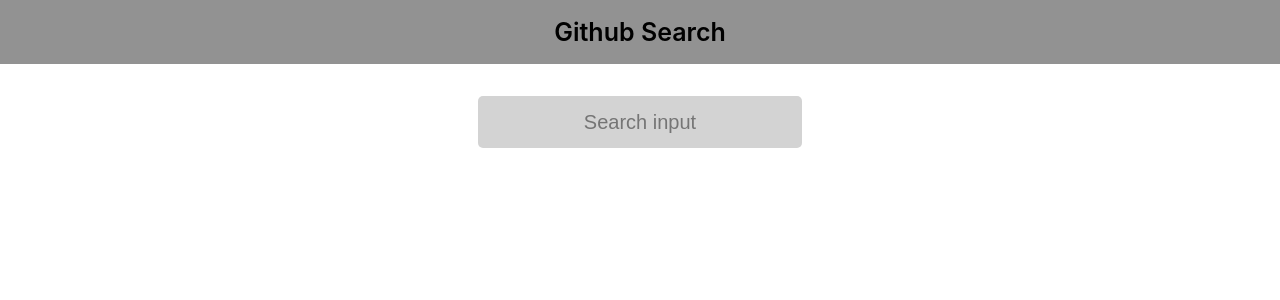
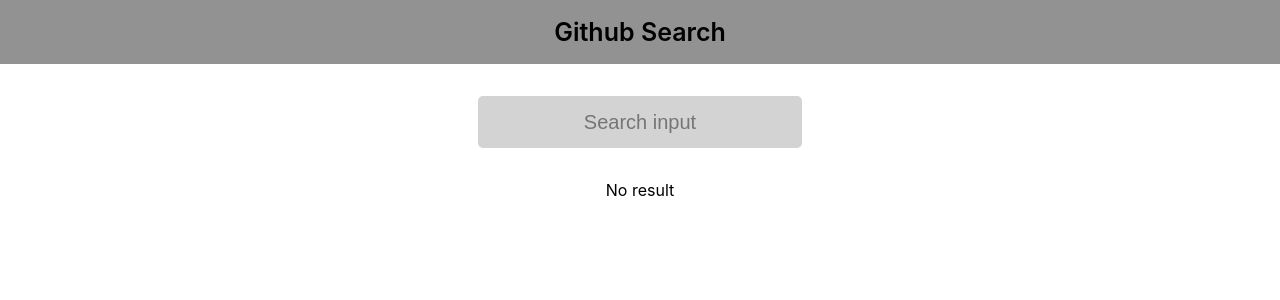
Before and after one commit to ThibLeger/fulll-technical-test, a React (Create React App) app in the folder front/: page / in a window 1280 px wide. Shown: the top 300 px of the page. Built offline with nearby package versions, Linux system fonts and the light colour scheme.

Commit message:
Manage edge cases for research : no result, error on fetching

```diff
--- a/front/src/App.tsx
+++ b/front/src/App.tsx
@@ -11,12 +11,19 @@
   const [searchValue, setSearchValue] = useState<string>("");
   const [githubUsers, setGithubUsers] = useState<Array<GitHubUser>>([]);
 
+  const [isFetchingError, setIsFetchingError] = useState<boolean>(false);
+
   useEffect(() => {
-    if (searchValue !== "") {
+    if (searchValue === "") {
+      setGithubUsers([]);
+    } else {
       getGitHubUsers(searchValue)
         .then((result) => {
           setGithubUsers(result);
-        });
+          setIsFetchingError(false);
+        }).catch(() => {
+          setIsFetchingError(true);
+        })
     }
   }, [searchValue]);
 
@@ -36,9 +43,15 @@
         />
       </div>
 
-      <UsersList
-        users={githubUsers}
-      />
+
+      {
+        !isFetchingError ?
+          <UsersList
+            users={githubUsers}
+          />
+          : <div>An error Occured trying to fetch users, please try again</div>
+      }
+
     </div>
   );
 }
--- a/front/src/components/searchInput/searchInput.tsx
+++ b/front/src/components/searchInput/searchInput.tsx
@@ -17,14 +17,14 @@
 
     useEffect(() => {
         onChange(debouncedInputValue);
-    }, [debouncedInputValue]);
+    }, [debouncedInputValue, onChange]);
 
     useEffect(() => {
         const timeoutId = setTimeout(() => {
           setDebouncedInputValue(inputValue);
         }, 500);
         return () => clearTimeout(timeoutId);
-    }, [inputValue, 500]);
+    }, [inputValue]);
 
     return (
         <div className='searchInputContainer'>
--- a/front/src/components/userCard/userCard.css
+++ b/front/src/components/userCard/userCard.css
@@ -5,6 +5,7 @@
     margin: 1em;
     padding: 10px 0;
     border-radius: 5px;
+    overflow: hidden;
 
     background-color: lightgray;
 }
@@ -22,6 +23,7 @@
 .userCardTextInfo {
     font-size: 12px;
     margin: 10px;
+    overflow: hidden;
 }
 
 .viewProfileLink {
--- a/front/src/components/usersList/usersList.tsx
+++ b/front/src/components/usersList/usersList.tsx
@@ -1,4 +1,4 @@
-import { ChangeEvent, FC, ReactElement } from 'react';
+import { FC, ReactElement } from 'react';
 
 import GitHubUser from '../../types/githubUser';
 
@@ -14,9 +14,12 @@
 
     return (
         <div className='usersListContainer'>
-            {users.map((user : GitHubUser) => (
-                <UserCard user={user} key={user.id} />
-            ))}
+            {users.length > 0 ?
+                users.map((user : GitHubUser) => (
+                    <UserCard user={user} key={user.id} />
+                )) :
+                <div>No result</div>
+            }
         </div>
     );
 };
```
